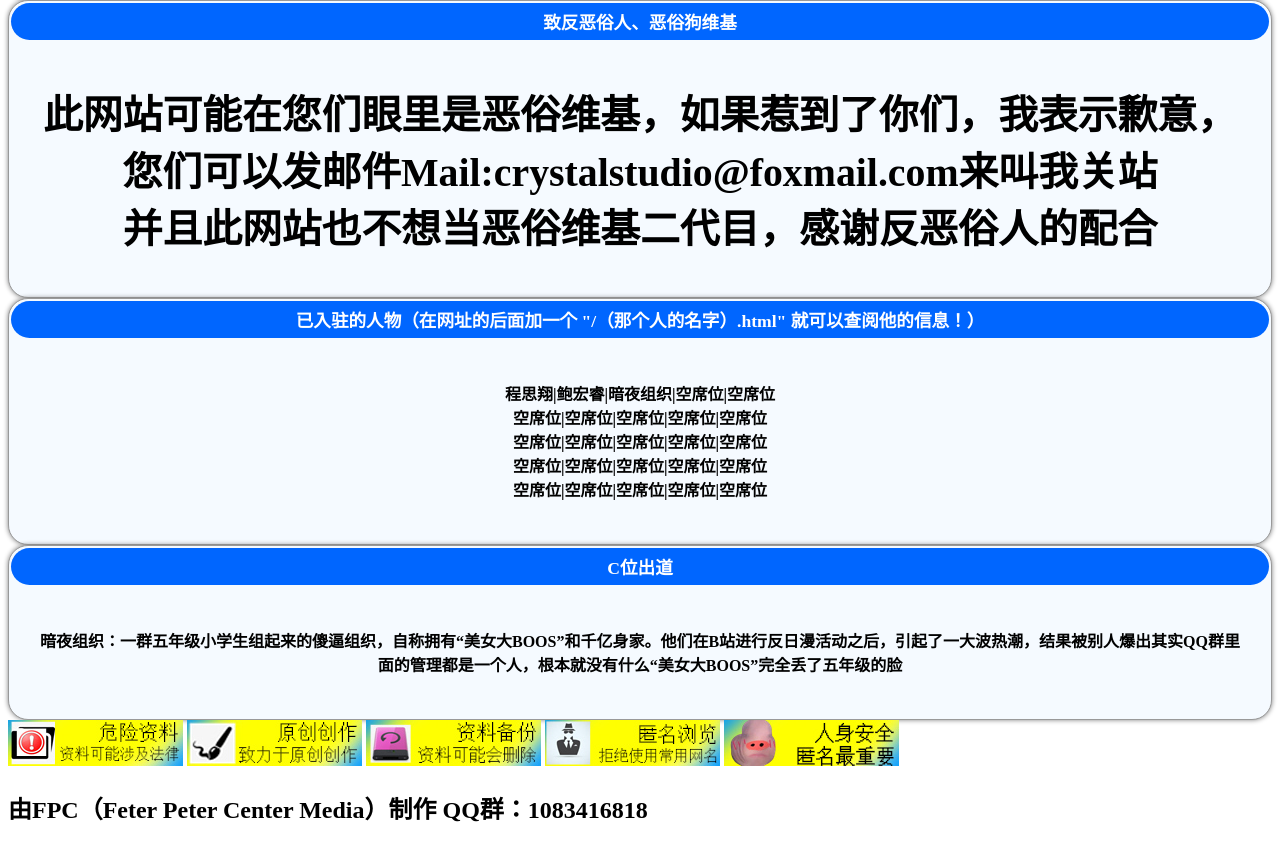
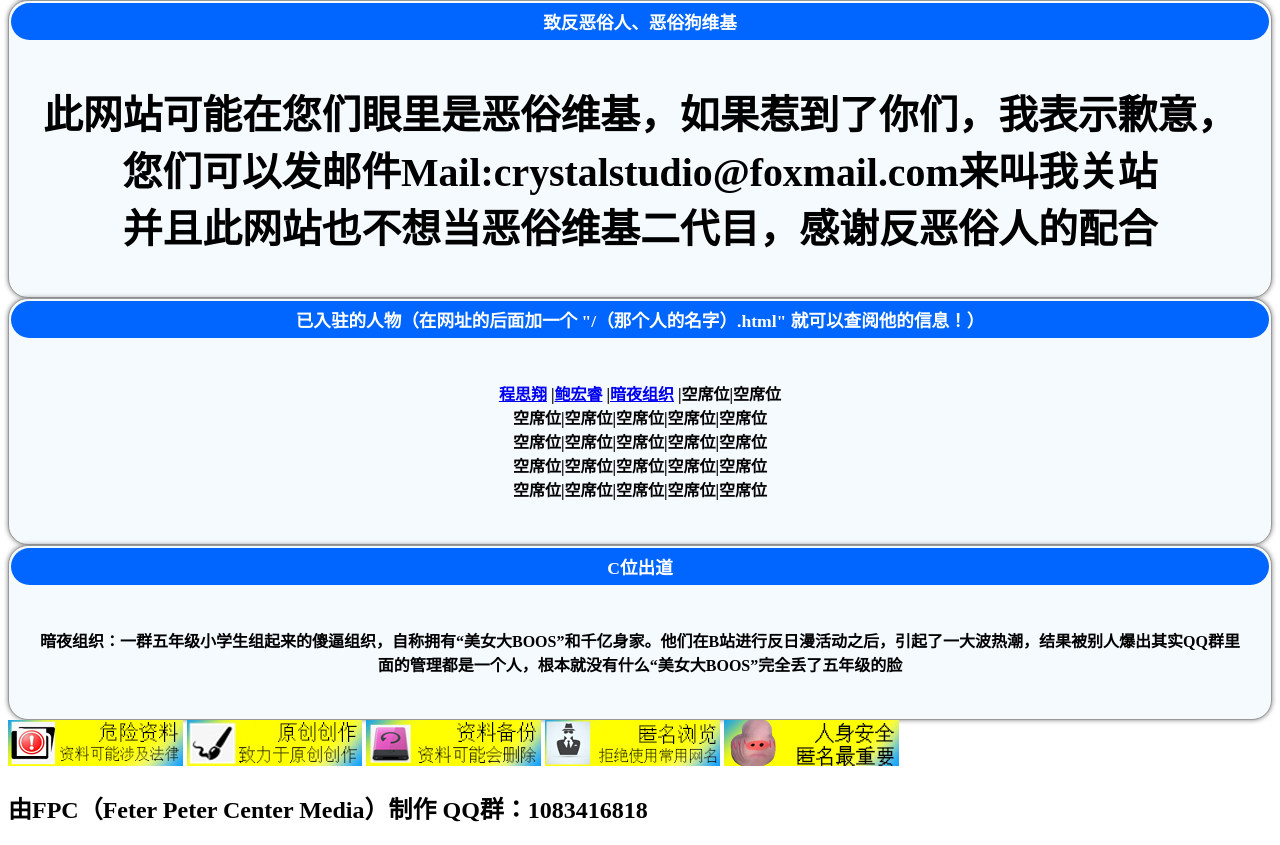
Before and after one commit to iam233/xxswiki-html, a plain HTML site: page index.html in a window 1280 px wide. Shown: the part 572-1417 px from the top of the page. Drawn offline with Linux system fonts and the light colour scheme; a script that the page names is missing.

Commit message:
Update index.html

```diff
--- a/index.html
+++ b/index.html
@@ -82,7 +82,10 @@
 <p class="mw-empty-elt">
 </p><center>
 <p>
-程思翔|鲍宏睿|暗夜组织|空席位|空席位<br>
+<a href="https://iam233.github.io/%E7%A8%8B%E6%80%9D%E7%BF%94.html" target="_self">程思翔</a>
+|<a href="https://iam233.github.io/%E9%B2%8D%E5%AE%8F%E7%9D%BF" target="_self">鲍宏睿</a>
+|<a href="https://iam233.github.io/%E6%9A%97%E5%A4%9C%E7%BB%84%E7%BB%87" target="_self">暗夜组织</a>
+|空席位|空席位<br>
 空席位|空席位|空席位|空席位|空席位<br>
 空席位|空席位|空席位|空席位|空席位<br>
 空席位|空席位|空席位|空席位|空席位<br>
```
